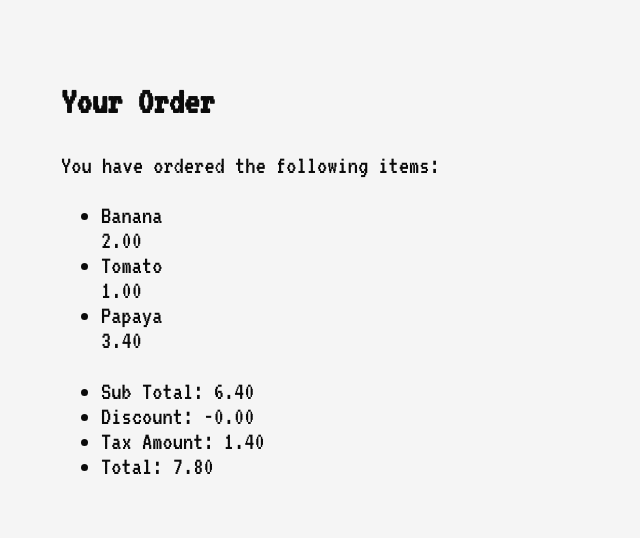
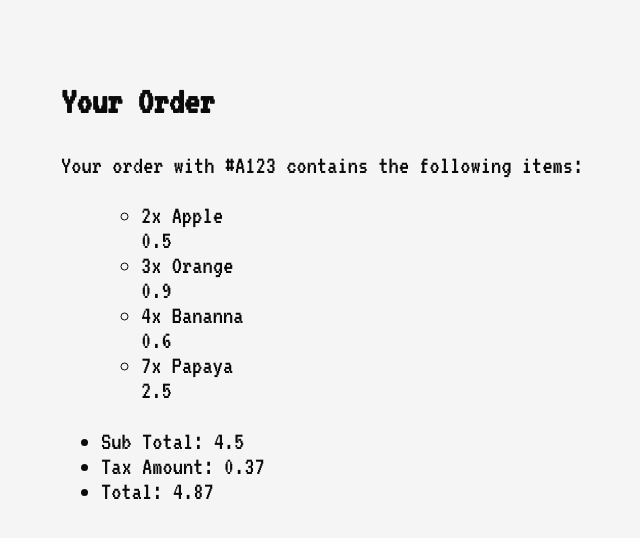
Before and after one commit to nicotsou/receipt, a React (Create React App) app: page / in a window 1280 px wide. Shown: the top 538 px of the page, without its empty margins (84-724 px from the left). Built offline with nearby package versions, Linux system fonts and the light colour scheme.

Commit message:
Display order details

```diff
--- a/src/components/Receipt/Receipt.js
+++ b/src/components/Receipt/Receipt.js
@@ -1,44 +1,87 @@
 import React from 'react';
+import { bool, arrayOf, number, shape, string } from 'prop-types';
+import map from 'lodash/map';
+
+const renderLoading = () => {
+  return <p>Loading Order...</p>;
+}
+
+const renderOrderList = (props) => {
+  const items = map(props.items, item => {
+    return (
+      <li key={item.id}>
+        <div>{item.quantity}x {item.name}</div>
+        <div>{item.price}</div>
+      </li>
+    );
+  });
+
+  return (
+    <ul>
+      {items}
+    </ul>
+  );
+}
+
+
+const renderOrder = (props) => {
+  return (
+    <div>
+      <p>Your order with #{props.orderId} contains the following items:</p>
+
+      <ul>
+        {renderOrderList(props)}
+      </ul>
+
+      <ul>
+        <li>
+          <span>Sub Total: </span>
+          <span>{props.subTotalAmount}</span>
+        </li>
+        <li>
+          <span>Tax Amount: </span>
+          <span>{props.taxAmount}</span>
+        </li>
+        <li>
+          <span>Total: </span>
+          <span>{props.totalAmount}</span>
+        </li>
+      </ul>
+    </div>
+  );
+}
 
 export default function Receipt(props) {
   return (
     <section>
       <h1>Your Order</h1>
-      <p>You have ordered the following items:</p>
-
-      <ul>
-        <li>
-          <div>Banana</div>
-          <div>2.00</div>
-        </li>
-        <li>
-          <div>Tomato</div>
-          <div>1.00</div>
-        </li>
-        <li>
-          <div>Papaya</div>
-          <div>3.40</div>
-        </li>
-      </ul>
-
-      <ul>
-        <li>
-          <span>Sub Total: </span>
-          <span>6.40</span>
-        </li>
-        <li>
-          <span>Discount: </span>
-          <span>-0.00</span>
-        </li>
-        <li>
-          <span>Tax Amount: </span>
-          <span>1.40</span>
-        </li>
-        <li>
-          <span>Total: </span>
-          <span>7.80</span>
-        </li>
-      </ul>
+      {props.isLoading ? renderLoading(props) : renderOrder(props)}
     </section>
   );
 }
+
+Receipt.propTypes = {
+  /**
+   * We should display a loading indicator while the receipt is loading
+   * @TODO Must go to an parent component, receipt should be clean
+   */
+  isLoading: bool,
+  /**
+   * A collection of order items to display
+   */
+  items: arrayOf(shape({
+    id: string,
+    name: string,
+    price: number,
+    quantity: number,
+    discount: shape({
+      amount: number,
+      minItems: number
+    }),
+    subTotalAmount: number
+  }))
+};
+
+Receipt.getDefaultProps = {
+  isLoading: true
+};
--- a/src/components/Receipt/ReceiptContainer.js
+++ b/src/components/Receipt/ReceiptContainer.js
@@ -3,15 +3,18 @@ import { connect } from 'react-redux';
 import {
   getReceiptItems,
   getTotal,
+  getTax,
   getSubTotal,
-  isAppLoading,
+  isAppLoading
 } from '../../state/selectors';
 import Receipt from './Receipt';
 
 const mapStateToProps = state => ({
   isLoading: isAppLoading(state),
+  orderId: state.receipt.orderId,
   items: getReceiptItems(state),
   subTotalAmount: getSubTotal(state),
+  taxAmount: getTax(state),
   totalAmount: getTotal(state)
 });
 
--- a/src/state/fruits/actions.js
+++ b/src/state/fruits/actions.js
@@ -45,6 +45,6 @@ export const asyncFetchFruits = () => {
     // We are importing data from json and we use a timeout to fake it
     setTimeout(() => {
       dispatch(asyncFetchFruitsSuccess(fruits));
-    }, 3000);
+    }, 1000);
   };
 };
--- a/src/state/receipt/actions.js
+++ b/src/state/receipt/actions.js
@@ -48,6 +48,6 @@ export const asyncFetchReceiptData = (orderId = '') => {
     // We are importing data from json and we use a timeout to fake it
     setTimeout(() => {
       dispatch(asyncFetchReceiptDataSuccess(receipt));
-    }, 2000);
+    }, 1000);
   };
 };
--- a/src/state/receipt/reducer.js
+++ b/src/state/receipt/reducer.js
@@ -27,7 +27,7 @@ export default function reducer(state = initialState, action) {
       return {
         ...state,
         items: action.data.items,
-        orderId: action.data.orderId,
+        orderId: action.data.id,
         isLoading: false
       }
     case types.ACYNC_FETCH_RECEIPT_DATA_ERROR:
--- a/src/state/selectors.js
+++ b/src/state/selectors.js
@@ -70,6 +70,20 @@ export const getSubTotal = createSelector(
  * Get if we should display the receipt or not
  * Checks all loading variables and returns a boolean
  */
+export const getTax = createSelector(
+  getSubTotal,
+  isAppLoading,
+  (subTotal, isAppLoading) => {
+    if (isAppLoading) return 0;
+    // @TODO Move functionality to helpers
+    return round(multiply(subTotal, TAX), 2);
+  }
+);
+
+/**
+ * Get if we should display the receipt or not
+ * Checks all loading variables and returns a boolean
+ */
 export const getTotal = createSelector(
   getSubTotal,
   isAppLoading,
```
Also changed, not shown: 2 other files (tests, documents, lock files or other folders).
